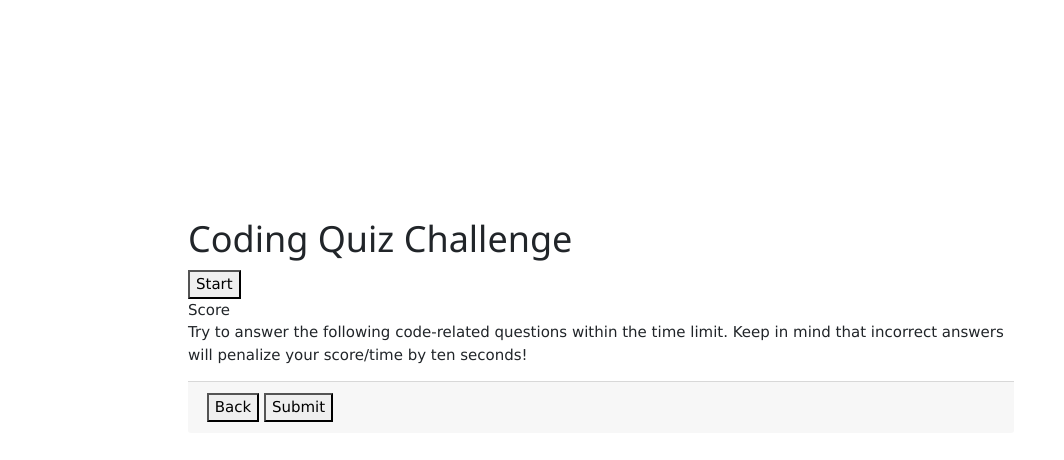
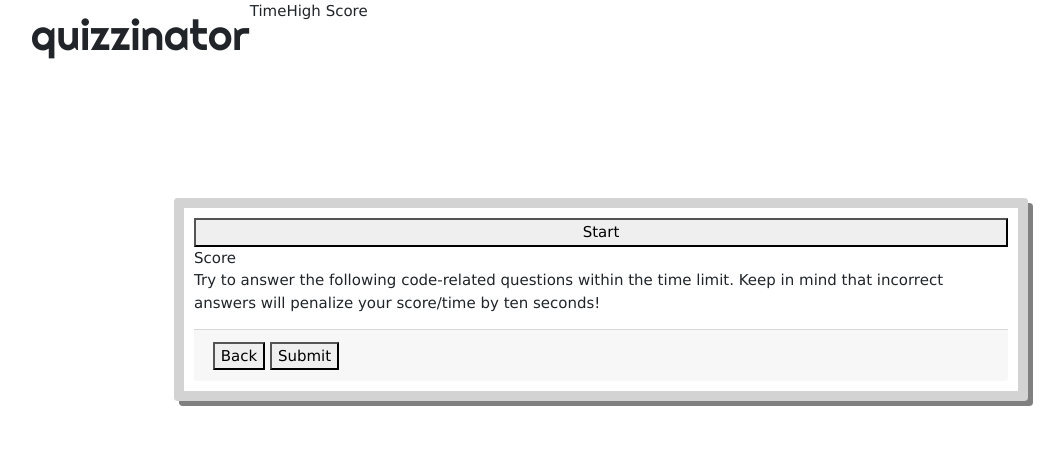
Before and after one commit to kjhallam/04_code_quiz, a plain HTML site: page index.html in a window 1280 px wide. Shown: the whole page, without its empty margins (39-1103 px from the left). Drawn offline with nearby package versions, Linux system fonts and the light colour scheme.

Commit message:
added h1 css & box-shadowing to css.

```diff
--- a/index.html
+++ b/index.html
@@ -9,6 +9,8 @@
     <link rel="stylesheet" href="https://stackpath.bootstrapcdn.com/bootstrap/4.5.2/css/bootstrap.min.css" integrity="sha384-JcKb8q3iqJ61gNV9KGb8thSsNjpSL0n8PARn9HuZOnIxN0hoP+VmmDGMN5t9UJ0Z" crossorigin="anonymous"/>
     <!--W3-CSS-->
     <link rel="stylesheet" href="https://www.w3schools.com/w3css/4/w3.css"/>
+    <!--Font CSS-->
+    <link href="https://fonts.googleapis.com/css2?family=Righteous&display=swap" rel="stylesheet">
 
     <!--My-CSS-->
       <link rel="stylesheet" href="style.css" />
@@ -17,15 +19,22 @@
 </head>
 
 <body>
+  <main class="container panel rounded-border">
+    <header class="row">
+      <div class="col-xs"></div>
+      <h1>quizzinator</h1>
 
-  <main class="card">
-    <section class="container">
+
+      <div id="timer">Time</div>
+      <div id="score">High Score</div>
+    </header>
+
+    <section class="card">
 
       <div class="quiz"></div>
-        <h1 id="quizTitle">Coding Quiz Challenge</h1>
-             <button id="start">Start</button>
+           <button id="start">Start</button>
               <div id="results">Score</div>
-              <div id='timer'></div>
+
               <div id="question"></div>
               <div id="answers"></div>
 
--- a/style.css
+++ b/style.css
@@ -1,8 +1,15 @@
 .card {
     align-content: center;
-    padding: 15px 20px;
-    margin: 15vw;
-    border-width: 30px;
-    border: rgb(122, 123, 124);
-    box-shadow: rgb(67, 68, 68);
+    padding: 10px 10px;
+    margin: 10vw;
+    border-width: 10px;
+    border-color: lightgray;
+    box-shadow: 5px 5px gray;
 }
+
+h1 {
+    font-size: 42px;
+    text-align: left;
+    font-family: 'Righteous', cursive;
+
+}
```
